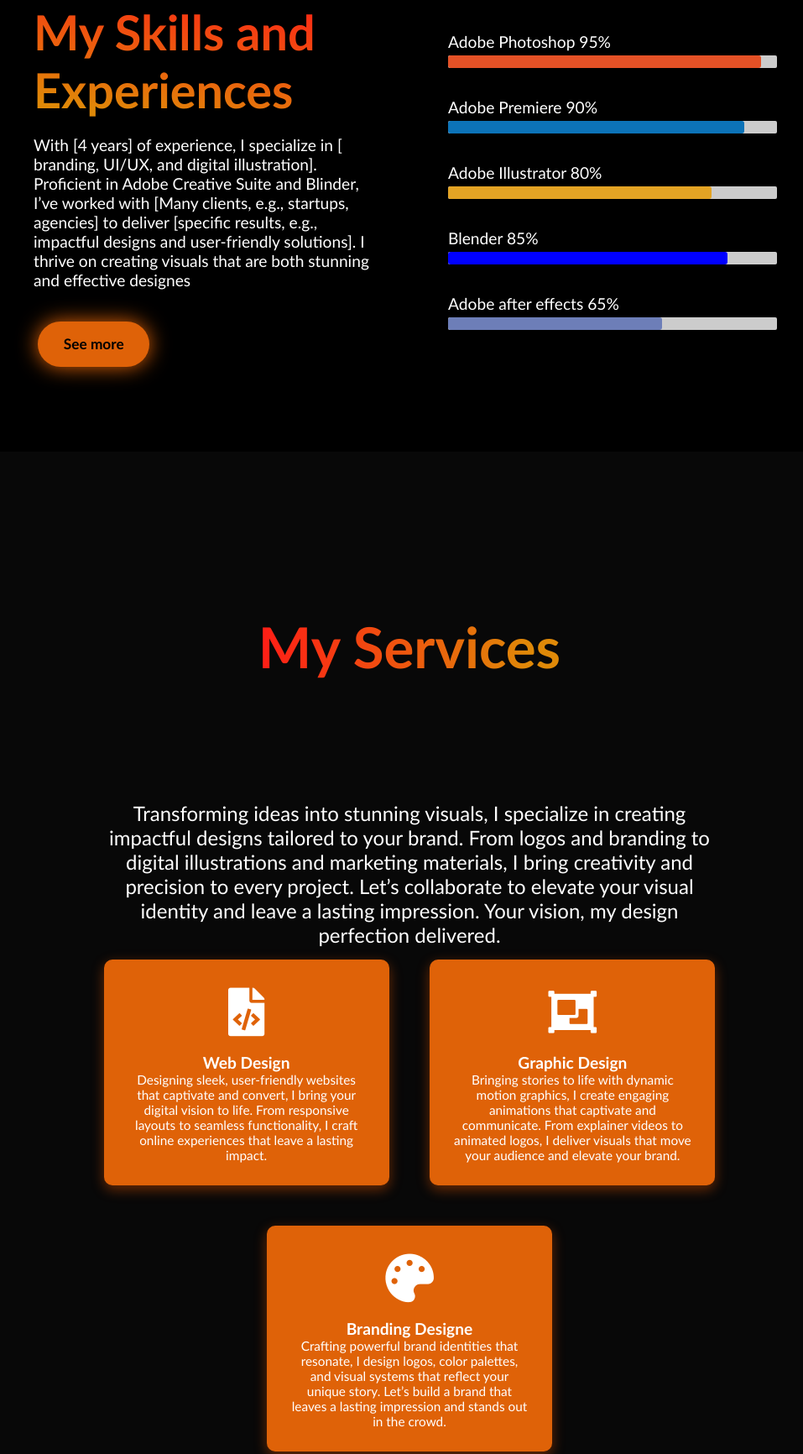
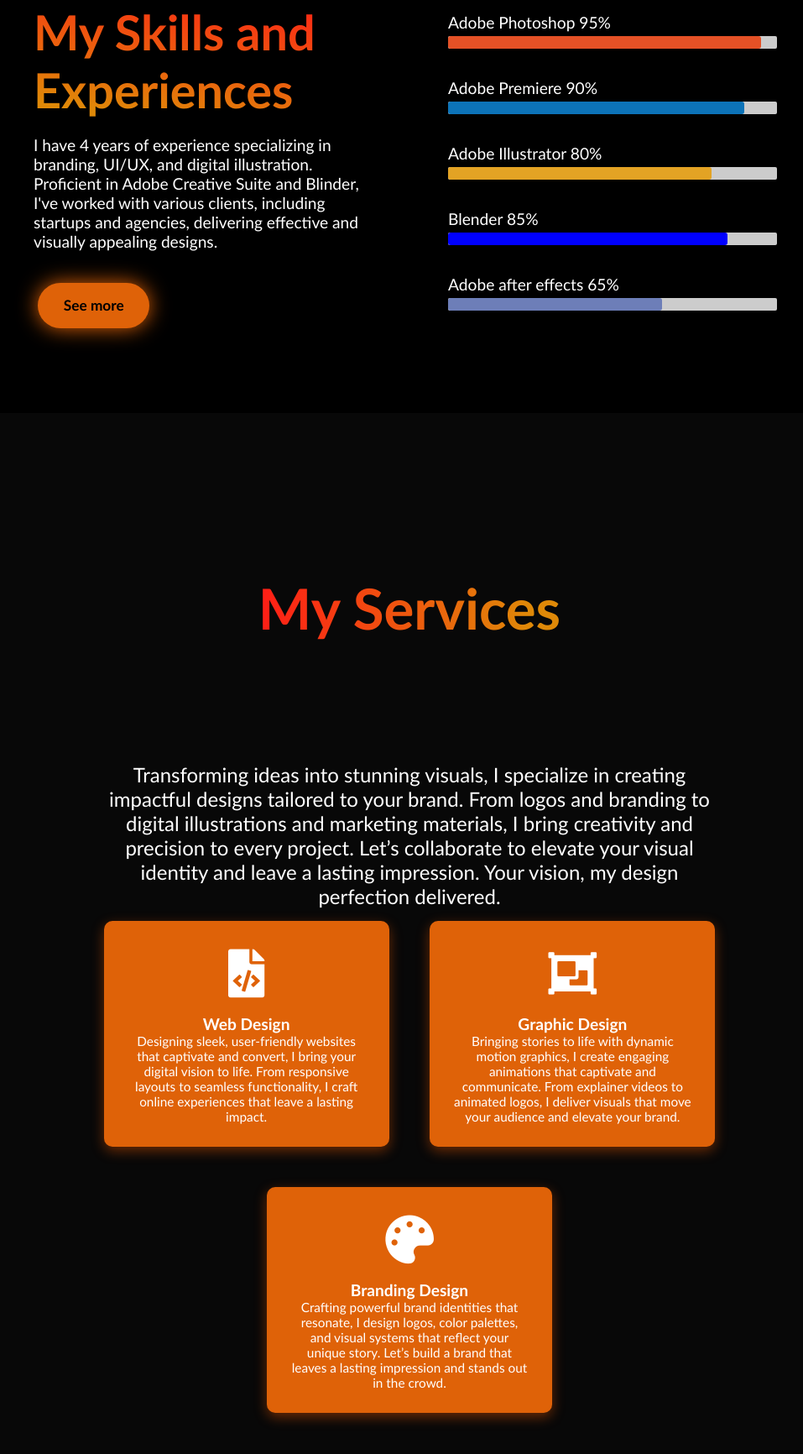
Before and after one commit to moaaz-alsarag/My-Portfolio, a plain HTML site: page index.html in a window 1280 px wide. Shown: the part 1933-3665 px from the top of the page at 84% size, without its empty margins (152-1109 px from the left). Drawn offline with nearby package versions, Linux system fonts and the light colour scheme; files whose address does not match are found by name.

Commit message:
index.html

```diff
--- a/index.html
+++ b/index.html
@@ -93,7 +93,7 @@
     <div class="content">
         <div class="column col-left">
             <h2 class="content-title" data-aos="fade-right" data-aos-duration="1000" data-aos-delay="200">My Skills and Experiences</h2>
-            <div class="paragraph-text" data-aos="flip-down" data-aos-duration="1000" data-aos-delay="300">With [4 years] of experience, I specialize in [ branding, UI/UX, and digital illustration]. Proficient in Adobe Creative Suite and Blinder, I’ve worked with [Many clients, e.g., startups, agencies] to deliver [specific results, e.g., impactful designs and user-friendly solutions]. I thrive on creating visuals that are both stunning and effective designes</div>
+            <div class="paragraph-text" data-aos="flip-down" data-aos-duration="1000" data-aos-delay="300">I have 4 years of experience specializing in branding, UI/UX, and digital illustration. Proficient in Adobe Creative Suite and Blinder, I've worked with various clients, including startups and agencies, delivering effective and visually appealing designs.</div>
             <a href="#" class="btn" data-aos="zoom-in-right" data-aos-duration="1000" data-aos-delay="400">See more</a>
         </div>
         <div class="column col-right">
@@ -170,7 +170,7 @@
                   <i class="fas fa-palette"></i>
               </div>
               <div class="info">
-                  <h3>Branding Designe</h3>
+                  <h3>Branding Design</h3>
                   <p4>Crafting powerful brand identities that resonate, I design logos, color palettes, and visual systems that reflect your unique story. Let’s build a brand that leaves a lasting impression and stands out in the crowd. </p>
               </div>
           </div>
```
